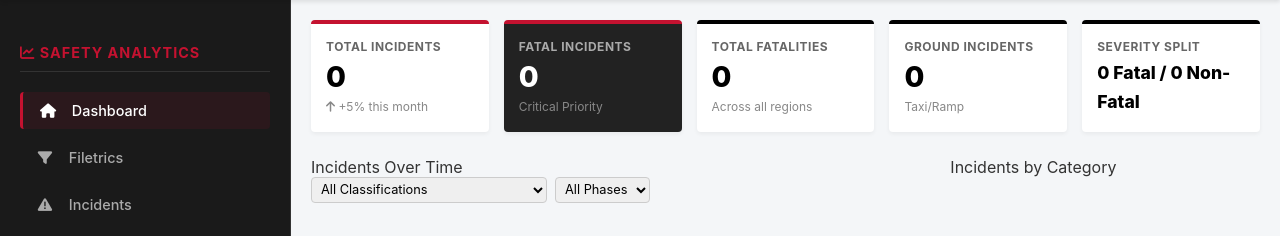
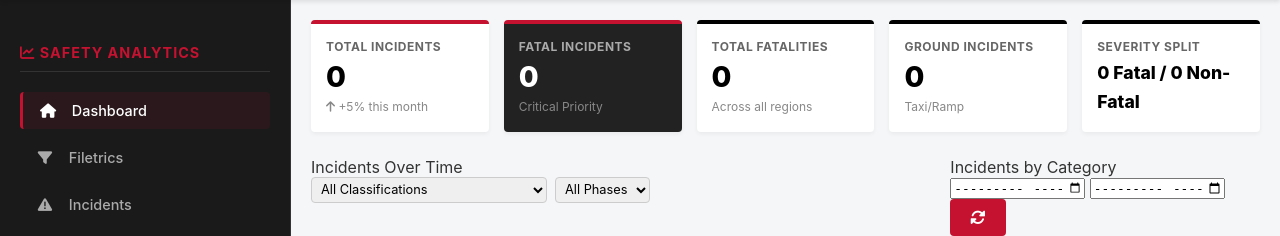
Before and after one commit to TeamCmuAviation/project_ui, a Django app: page / in a window 1280 px wide. Shown: the part 74-310 px from the top of the page. Run offline with Django 5.2, Linux system fonts and the light colour scheme; data that the repository does not hold is empty; a map, chart or similar area stays blank; some libraries are stand-ins or nearby versions.

Commit message:
feat: added date filter for category graph with refresh button for all graphs

```diff
--- a/evaluation_app/templates/evaluation_app/dashboard.html
+++ b/evaluation_app/templates/evaluation_app/dashboard.html
@@ -359,7 +359,19 @@
             <div class="col-right">
                 <!-- Incidents by Category (Top Aligned, Matched Height) -->
                 <div class="card-panel">
-                    <div class="panel-header">Incidents by Category</div>
+                    <div class="panel-header d-flex justify-content-between align-items-center">
+                        <span>Incidents by Category</span>
+                        <div class="d-flex align-items-center">
+                            <input type="month" id="catStart" class="form-control form-control-sm mr-1"
+                                style="width: 130px; font-size: 0.8rem;" placeholder="Start">
+                            <input type="month" id="catEnd" class="form-control form-control-sm mr-1"
+                                style="width: 130px; font-size: 0.8rem;" placeholder="End">
+                            <button id="btnReloadCategory" class="btn btn-sm btn-outline-secondary"
+                                title="Update Chart">
+                                <i class="fas fa-sync-alt"></i>
+                            </button>
+                        </div>
+                    </div>
                     <div class="panel-body" style="min-height: 400px;">
                         <canvas id="phaseChart"></canvas>
                     </div>
@@ -505,7 +517,8 @@
     fetchTimeData();
 
     // --- R1 C2: Phase (Bar) -> Now Incidents by Category ---
-    new Chart(document.getElementById('phaseChart'), {
+    // --- R1 C2: Phase (Bar) -> Now Incidents by Category (Interactive) ---
+    let phaseChartInstance = new Chart(document.getElementById('phaseChart'), {
         type: 'bar',
         data: {
             labels: getLabels(categoryData),
@@ -523,6 +536,29 @@
             scales: { y: { display: false, grid: { display: false } } }
         }
     });
+
+    const fetchCategoryData = async () => {
+        const start = document.getElementById('catStart').value;
+        const end = document.getElementById('catEnd').value;
+
+        let url = `{% url 'dashboard_category_data' %}?t=${new Date().getTime()}`;
+        if (start) url += `&start_period=${start}`;
+        if (end) url += `&end_period=${end}`;
+
+        try {
+            const resp = await fetch(url);
+            const data = await resp.json();
+
+            phaseChartInstance.data.labels = getLabels(data);
+            phaseChartInstance.data.datasets[0].data = getValues(data);
+            phaseChartInstance.update();
+        } catch (e) {
+            console.error("Category Fetch Failed", e);
+        }
+    };
+
+    document.getElementById('catStart').addEventListener('change', fetchCategoryData);
+    document.getElementById('catEnd').addEventListener('change', fetchCategoryData);
 
     // --- R1 C3: Top Aircraft (Vert Bar) ---
     new Chart(document.getElementById('aircraftVertChart'), {
--- a/evaluation_app/urls.py
+++ b/evaluation_app/urls.py
@@ -1,9 +1,10 @@
 from django.urls import path
-from .views import LoginView, EvaluationInterfaceView, TaskListView, random_task, DashboardView, logout_view, dashboard_chart_data
+from .views import LoginView, EvaluationInterfaceView, TaskListView, random_task, DashboardView, logout_view, dashboard_chart_data, dashboard_category_data
 
 urlpatterns = [
     path('', DashboardView.as_view(), name='dashboard'),
     path('dashboard/api/chart-data/', dashboard_chart_data, name='dashboard_chart_data'),
+    path('dashboard/api/category-data/', dashboard_category_data, name='dashboard_category_data'),
     path('login/', LoginView.as_view(), name='login'),
     path('logout/', logout_view, name='logout'),
     path('tasks/', TaskListView.as_view(), name='task_list'),
--- a/evaluation_app/views.py
+++ b/evaluation_app/views.py
@@ -580,3 +580,36 @@
     except Exception as e:
         from django.http import JsonResponse
         return JsonResponse({'error': str(e)}, status=500)
+
+def dashboard_category_data(request):
+    """
+    Proxy view to fetch top categories with optional time range.
+    Params: start_period (YYYY-MM), end_period (YYYY-MM)
+    """
+    api_base = getattr(settings, 'FASTAPI_BASE_URL', 'http://localhost:8000')
+
+    # Get parameters
+    start_period = request.GET.get('start_period')
+    end_period = request.GET.get('end_period')
+
+    params = {
+        'category': 'final_category',
+        'n': 10
+    }
+
+    if start_period:
+        params['start_period'] = start_period
+    if end_period:
+        params['end_period'] = end_period
+
+    try:
+        resp = requests.get(f"{api_base}/aggregates/top-n", params=params, timeout=30)
+        if resp.status_code == 200:
+            from django.http import JsonResponse
+            return JsonResponse(resp.json(), safe=False)
+        else:
+            from django.http import JsonResponse
+            return JsonResponse({'error': f"API Error: {resp.status_code}"}, status=resp.status_code)
+    except requests.RequestException as e:
+        from django.http import JsonResponse
+        return JsonResponse({'error': str(e)}, status=500)
```
Also changed, not shown: verify_backend_time.py (added, +34 -0 lines).
